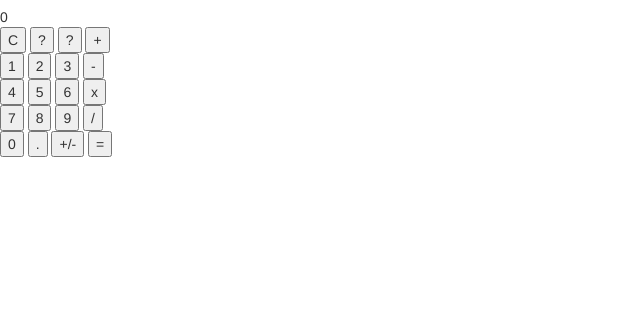
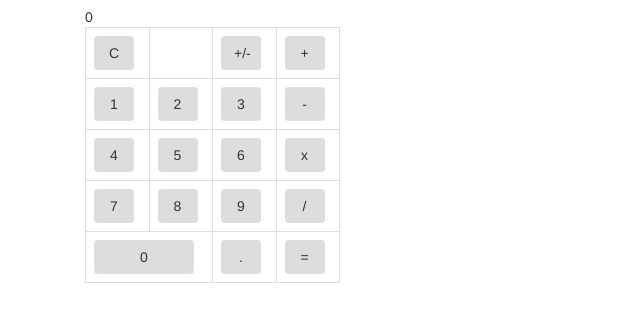
Before and after one commit to NateBiessener/prime_calculator_project, a website: page public/index.html in a window 1280 px wide. Shown: the part 63-384 px from the top of the page, without its empty margins (0-640 px from the left). Drawn offline with Linux system fonts and the light colour scheme.

Commit message:
buttons styled

```diff
--- a/public/index.html
+++ b/public/index.html
@@ -6,14 +6,58 @@
     <script src="vendors/jquery.js" charset="utf-8"></script>
     <script src="scripts/script.js" charset="utf-8"></script>
     <link rel="stylesheet" href="/vendors/bootstrap.min.css">
+    <link rel="stylesheet" href="/styles/style.css">
   </head>
   <body>
     <h1>Calculator</h1>
-    <!-- <input id="x" type="number">
-    <input id="y" type="number"> -->
+
+
+    <div class="container">
+      <div class="col-xs-3">
+        <table class="table table-sm table-bordered">
+
+          <tbody>
+            <tr>
               <div id="currentNum">0</div>
+            </tr>
+            <tr>
+              <td><button class="btn btnsecondary" id="clear">C</button></td>
+              <td></td>
+              <td><button class="btn btnsecondary" id="signChange">+/-</button></td>
+              <td><button class="operatorBtn btn btnsecondary" id="add">+</button></td>
+            </tr>
+            <tr>
+              <td><button class="numberBtn btn btnsecondary" id="one">1</button></td>
+              <td><button class="numberBtn btn btnsecondary" id="two">2</button></td>
+              <td><button class="numberBtn btn btnsecondary" id="three">3</button></td>
+              <td><button class="operatorBtn btn btnsecondary" id="subtract">-</button></td>
+            </tr>
+            <tr>
+              <td><button class="numberBtn btn btnsecondary" id="four">4</button></td>
+              <td><button class="numberBtn btn btnsecondary" id="five">5</button></td>
+              <td><button class="numberBtn btn btnsecondary" id="six">6</button></td>
+              <td><button class="operatorBtn btn btnsecondary" id="multiply">x</button></td>
+            </tr>
+            <tr>
+              <td><button class="numberBtn btn btnsecondary" id="seven">7</button></td>
+              <td><button class="numberBtn btn btnsecondary" id="eight">8</button></td>
+              <td><button class="numberBtn btn btnsecondary" id="nine">9</button></td>
+              <td><button class="operatorBtn btn btnsecondary" id="divide">/</button></td>
+            </tr>
+            <tr>
+              <td id="zeroCell" colspan="2"><button class="numberBtn btn btnsecondary" id="zero">0</button></td>
+              <td><button class="btn btnsecondary" id="decimal">.</button></td>
+              <td><button class="btn btnsecondary" id="calculate">=</button></td>
+            </tr>
+          </tbody>
+        </table>
+      </div><!-- end column -->
+    </div><!-- end container -->
 
-    <button type="button" id="clear">C</button>
+  </body>
+</html>
+
+<!-- <button type="button" id="clear">C</button>
 <button type="button" name="button">?</button>
 <button type="button" name="button">?</button>
 <button type="button" class="operatorBtn" id="add">+</button>
@@ -36,8 +80,4 @@
 <button type="button" class="numberBtn" id="zero">0</button>
 <button type="button" id="decimal">.</button>
 <button type="button" id="signChange">+/-</button>
-    <button type="button" id="calculate">=</button>
-
-
-  </body>
-</html>
+<button type="button" id="calculate">=</button> -->
--- /dev/null
+++ b/public/styles/style.css
@@ -0,0 +1,13 @@
+button {
+  background-color: #ddd;
+  min-width: 40px;
+  max-width: 40px;
+}
+
+td {
+  max-width: 60px;
+}
+
+#zero {
+  min-width: 100px;
+}
```
Lines whose indentation alone changed are shown as unchanged.
